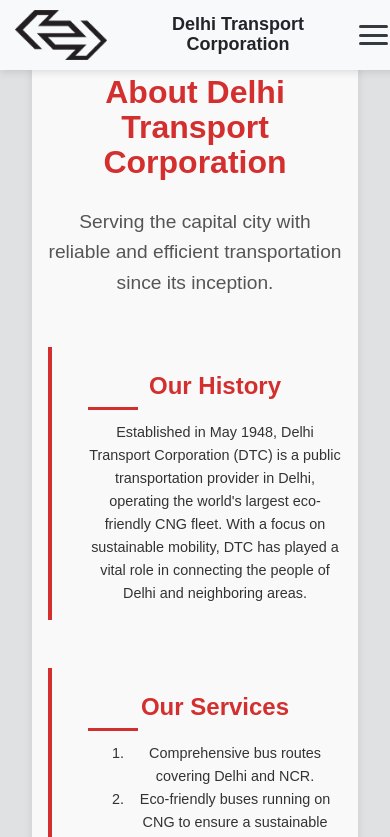
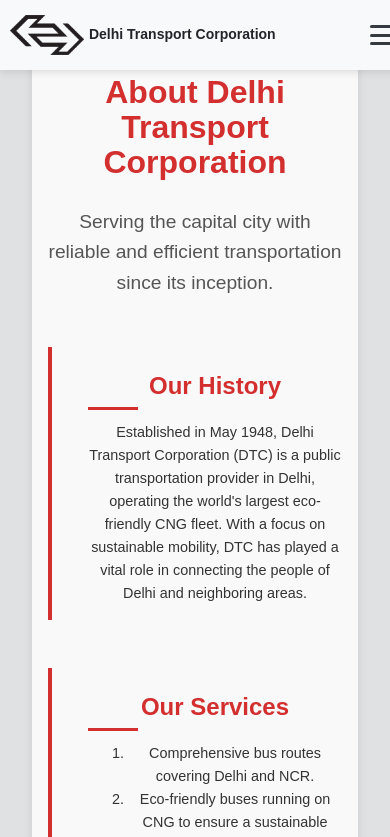
Before and after one commit to karthipannerselvam/user-route_rationalization, a Vue app in the folder user_page/: page /aboutus in a window 390 px wide. Shown: the top 837 px of the page. Built offline with nearby package versions, Linux system fonts and the light colour scheme.

Commit message:
fix the responsive website

```diff
--- a/user_page/src/components/topbar.vue
+++ b/user_page/src/components/topbar.vue
@@ -46,10 +46,6 @@
   },
 };
 </script>
-
-
-
-
 <style scoped>
 /* General Topbar Styling */
 .topbar {
@@ -80,11 +76,13 @@
 }
 
 .topbar-title {
-    font-size: 1px;
+  font-size: clamp(14px, 4vw, 18px); /* Responsive scaling */
   font-weight: bold;
   color: #212529;
   margin: 0;
-    margin-right:5px;
+  margin-right: 5px;
+  text-align: center; /* Center the title */
+  white-space: nowrap; /* Prevent wrapping */
 }
 
 .menu-container {
@@ -116,7 +114,7 @@
   width: 30px;
   height: 20px;
   cursor: pointer;
-    margin-right: 17px;
+  margin-left: auto;
 }
 
 .hamburger .line {
@@ -146,25 +144,52 @@
 
 /* Responsive Design */
 @media (max-width: 768px) {
+  .topbar {
+    padding: 0 10px; /* Reduce padding for smaller screens */
+    justify-content: space-between; /* Space out elements */
+  }
+
+  .logo-container {
+    flex-direction: row; /* Stack the logo and title vertically */
+    align-items: center; /* Align them to the left */
+    gap: 5px; /* Add spacing between elements */
+  }
+
+  .topbar-logo {
+    height: 40px; /* Reduce logo size */
+  }
+  .topbar-title {
+    font-size: 14px; /* Reduce font size for smaller screens */
+    text-align: left; /* Align title with logo */
+    white-space: nowrap; /* Prevent wrapping */
+    margin: 0; /* Remove extra margin */
+  }
+
+  .topbar-title span {
+    display: block; /* Stack words vertically */
+    text-align: left; /* Align text to the left */
+  }
+
+  .hamburger {
+    display: flex; /* Show hamburger icon */
+    margin-left: auto; /* Push it to the right */
+  }
+
   .menu-container {
-      display: none; /* Hide menu links in mobile view */
-      flex-direction: column;
+    position: absolute; /* Ensure dropdown menu appears below */
+    top: 70px;
+    right: 0;
+    left: 0;
+    background-color: #f8f9fa; /* Match topbar color */
+    padding: 15px;
+    display: none; /* Initially hidden */
+    flex-direction: column; /* Stack items vertically */
+    gap: 10px; /* Add spacing between menu items */
+    box-shadow: 0 4px 8px rgba(99, 99, 99, 0.2); /* Add shadow */
   }
 
   .menu-container.show {
-      display: flex; /* Show menu when toggled */
-    }
-
-    .hamburger {
-      display: flex; /* Show hamburger icon in mobile view */
-    }
-
-    .topbar-title {
-      font-size: 18px; /* Adjust title size for mobile */
-    }
-
-    .topbar {
-      padding: 0 15px; /* Reduce padding for smaller screens */
+    display: flex; /* Display menu when toggled */
   }
 }
 
@@ -179,7 +204,8 @@
   }
 
   .hamburger {
-      display: none; /* Hide hamburger icon in larger screens */
+    display: none; /* Hide hamburger icon on larger screens */
   }
 }
+
 </style>
```
Lines whose indentation alone changed are shown as unchanged.
